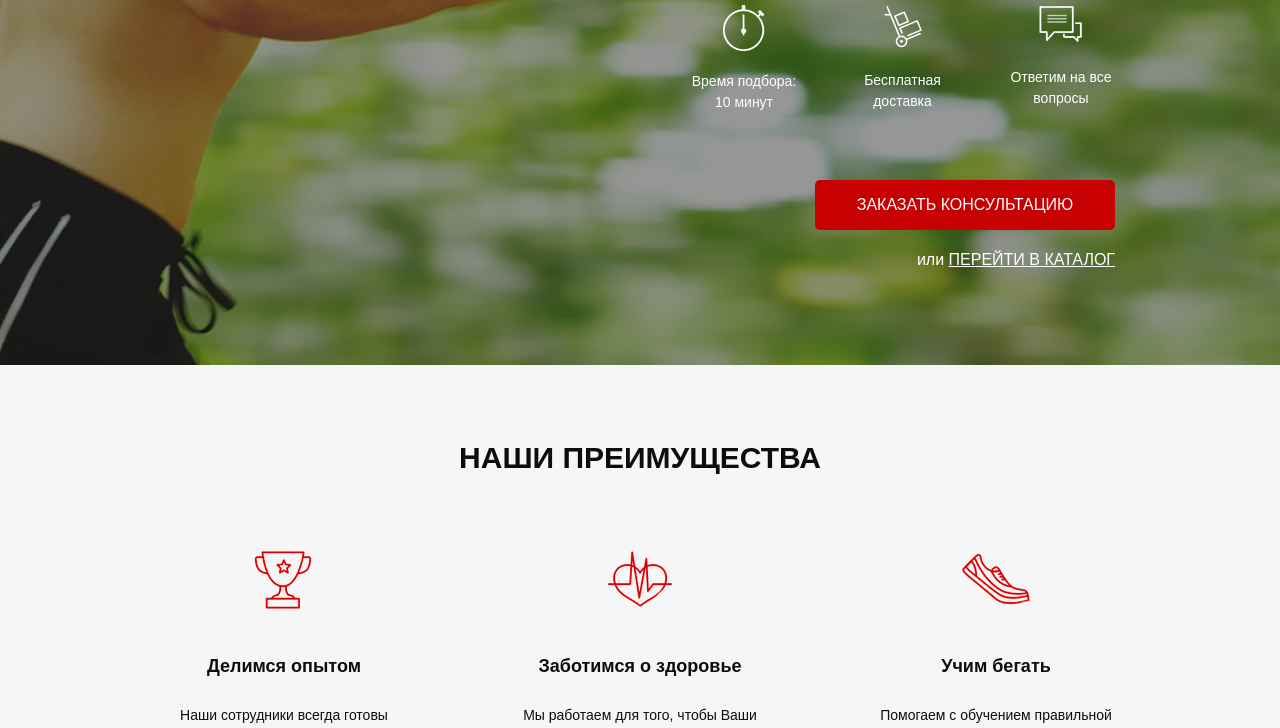
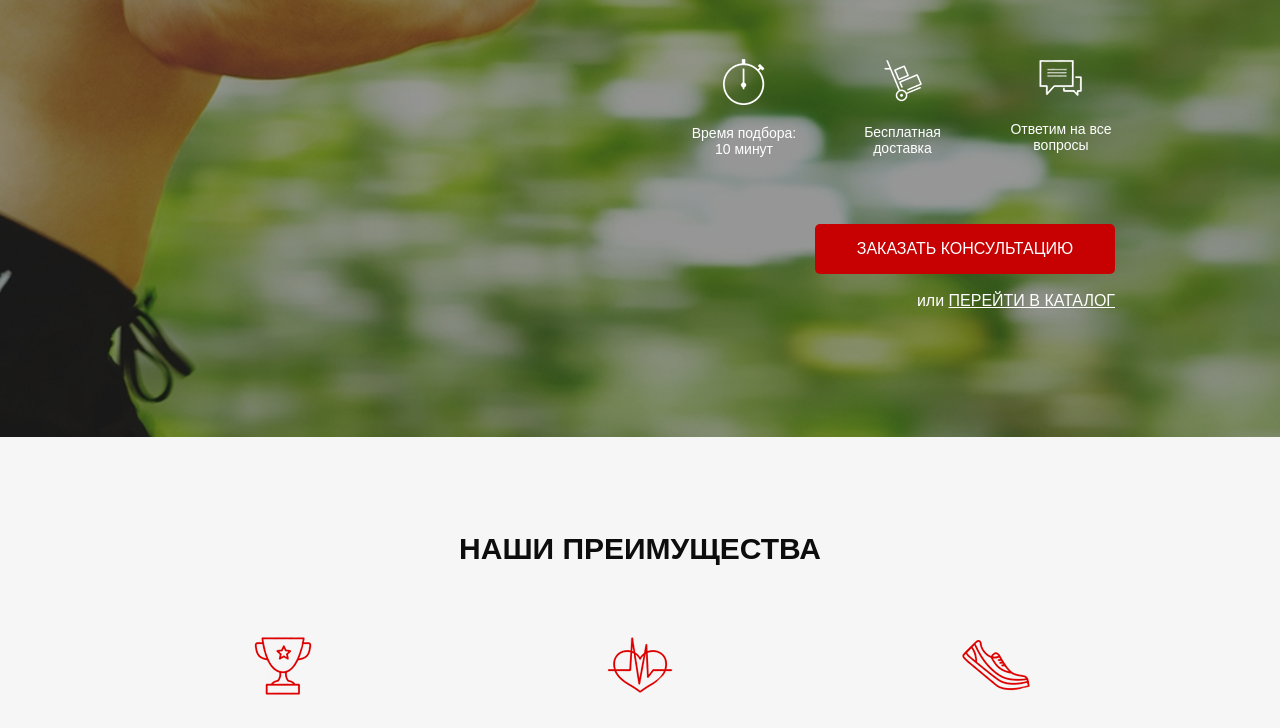
Before and after one commit to BernatskyMaxim/Pulse, a website: page src/index.html in a window 1280 px wide. Shown: the part 327-1055 px from the top of the page. Drawn offline with nearby package versions, Linux system fonts and the light colour scheme.

Commit message:
normalize

```diff
--- a/src/index.html
+++ b/src/index.html
@@ -5,8 +5,7 @@
     <meta charset="UTF-8">
     <meta name="viewport" content="width=device-width, initial-scale=1.0">
     <meta http-equiv="X-UA-Compatible" content="ie=edge">
-    <link rel="stylesheet"
-        href="https://cdnjs.cloudflare.com/ajax/libs/twitter-bootstrap/4.3.1/css/bootstrap-reboot.min.css">
+    <link rel="stylesheet" href="https://cdnjs.cloudflare.com/ajax/libs/normalize/8.0.1/normalize.min.css">
     <link rel="stylesheet" href="css/font.css">
     <link rel="stylesheet" href="css/slick.css">
     <link rel="stylesheet" href="css/style.min.css">
```
